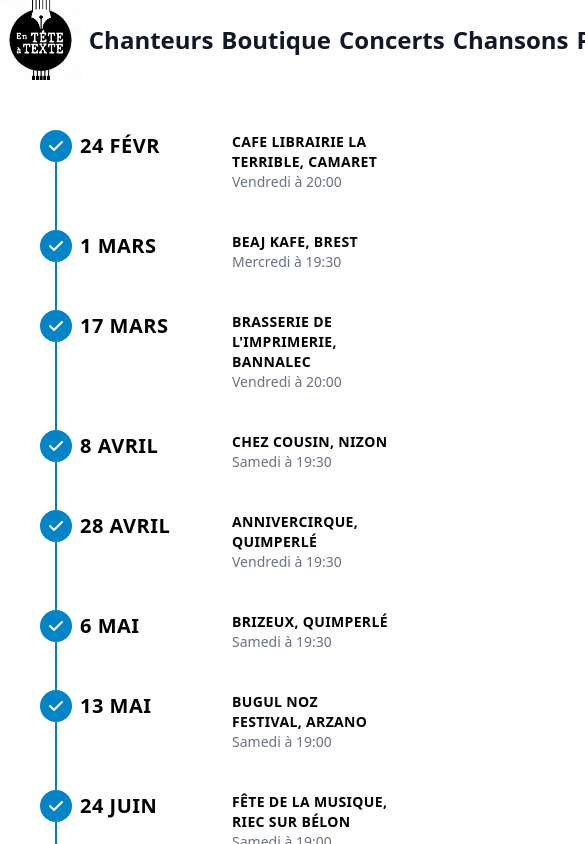
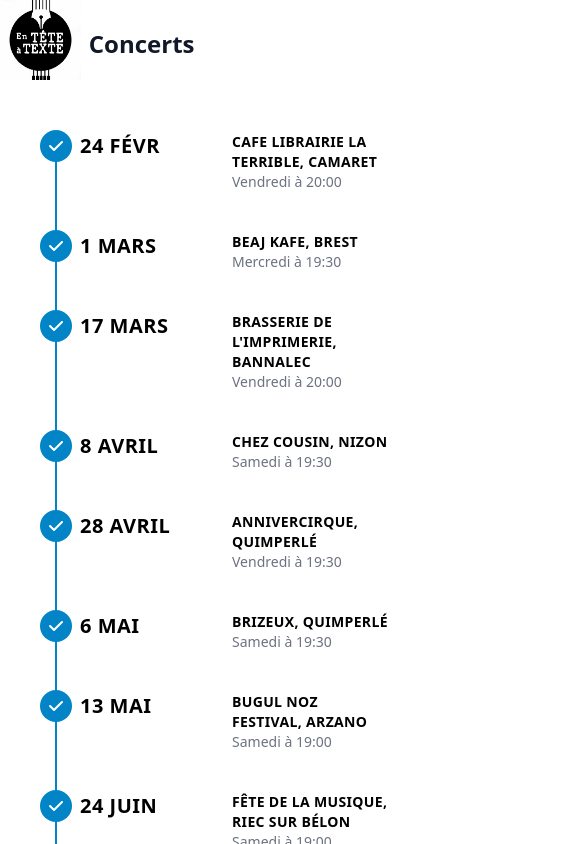
Before and after one commit to AlexandreKempf/en-tete-a-texte, a SvelteKit app: page /concerts in a window 390 px wide. Shown: the top 844 px of the page, 585 px wide, since content can reach past the window. Built offline with nearby package versions, Linux system fonts and the light colour scheme.

Commit message:
support mobile screens

```diff
--- a/src/routes/+layout.svelte
+++ b/src/routes/+layout.svelte
@@ -1,15 +1,80 @@
 <script>
 	import '../app.css';
 	import { pageTitle } from './stores.js';
+
+	let screenSize;
+	let navButtonClicked = false;
+
+	function capitalizeFirstLetter(string) {
+		return string.charAt(0).toUpperCase() + string.slice(1);
+	}
+
+	$: navButtonClicked = screenSize >= 1550;
+	$: {
+		$pageTitle;
+		navButtonClicked = false;
+	}
 </script>
 
 <title>En-Tête-en-Texte</title>
-<div class="absolute flex w-full">
+<div class="absolute flex w-full" bind:clientWidth={screenSize}>
 	<div class="inline-flex w-1/2 flex-col">
+		{#if screenSize >= 1550}
 			<nav class="flex items-center gap-2 md:gap-10">
 				<button class="h-20 flex-none">
-				<img alt="Menu" src="favicon.jpg" class="h-20 md:h-32" />
+					<img alt="Menu" src="favicon.jpg" class="h-20 lg:h-32" />
 				</button>
+				<a
+					href="/"
+					class="z-30 text-2xl pt-12 font-bold {$pageTitle == 'chanteurs'
+						? 'text-sky-600'
+						: 'text-gray-900'} hover:text-red-700">Chanteurs</a
+				>
+				<a
+					href="boutique"
+					class="z-30 text-2xl pt-12 font-bold {$pageTitle == 'boutique'
+						? 'text-sky-600'
+						: 'text-gray-900'} hover:text-red-700">Boutique</a
+				>
+				<a
+					href="concerts"
+					class="z-30 text-2xl pt-12 font-bold {$pageTitle == 'concerts'
+						? 'text-sky-600'
+						: 'text-gray-900'} hover:text-red-700">Concerts</a
+				>
+				<a
+					href="chansons"
+					class="z-30 text-2xl pt-12 font-bold {$pageTitle == 'chansons'
+						? 'text-sky-600'
+						: 'text-gray-900'} hover:text-red-700">Chansons</a
+				>
+				<a
+					href="paroles"
+					class="z-30 text-2xl pt-12 font-bold {$pageTitle == 'paroles'
+						? 'text-sky-600'
+						: 'text-gray-900'} hover:text-red-700">Paroles</a
+				>
+				<a
+					href="contact"
+					class="z-30 grow text-2xl pt-12 font-bold {$pageTitle == 'contact'
+						? 'text-sky-600'
+						: 'text-gray-900'} hover:text-red-700">Contact</a
+				>
+			</nav>
+		{:else}
+			<nav class="flex gap-2">
+				<button
+					class="h-20 flex-none z-10"
+					on:click={() => {
+						navButtonClicked = !navButtonClicked;
+					}}
+				>
+					<img alt="Menu" src="favicon.jpg" class="h-20 lg:h-32" />
+				</button>
+				{#if navButtonClicked}
+					<div
+						class="flex flex-col bg-white z-10 mt-3 border-2 px-10 py-5 rounded-md border-color border-gray-900"
+					>
 						<a
 							href="/"
 							class="z-30 text-2xl font-bold {$pageTitle == 'chanteurs'
@@ -46,7 +111,14 @@
 								? 'text-sky-600'
 								: 'text-gray-900'} hover:text-red-700">Contact</a
 						>
+					</div>
+				{:else}
+					<p class="z-30 grow pt-7 lg:pt-12 text-2xl font-bold text-gray-900">
+						{capitalizeFirstLetter($pageTitle)}
+					</p>
+				{/if}
 			</nav>
+		{/if}
 	</div>
 </div>
 
--- a/src/routes/+page.svelte
+++ b/src/routes/+page.svelte
@@ -6,10 +6,11 @@
 
 <title>Gilles Le Cornec</title>
 
+<div class="h-20">
 	<div class="relative w-full xl:flex pt-16 xl:pt-0">
 		<div class="w-full px-10 xl:inline-flex xl:w-1/2 xl:flex-col">
 			<div class="max-w-xl py-10 m-auto">
-			<h1 class="relative -left-1 tracking-tight font-extrabold text-6xl">
+				<h1 class="relative -left-1 tracking-tight font-extrabold text-6xl xl:pt-20">
 					<span class="text-sky-700">Gilles</span>
 					<span class="text-gray-900">Le Cornec</span>
 				</h1>
@@ -56,6 +57,7 @@
 			</p>
 		</div>
 	</div>
+</div>
 
 <style>
 	.cropped-1 {
```
Lines whose indentation alone changed are shown as unchanged.
